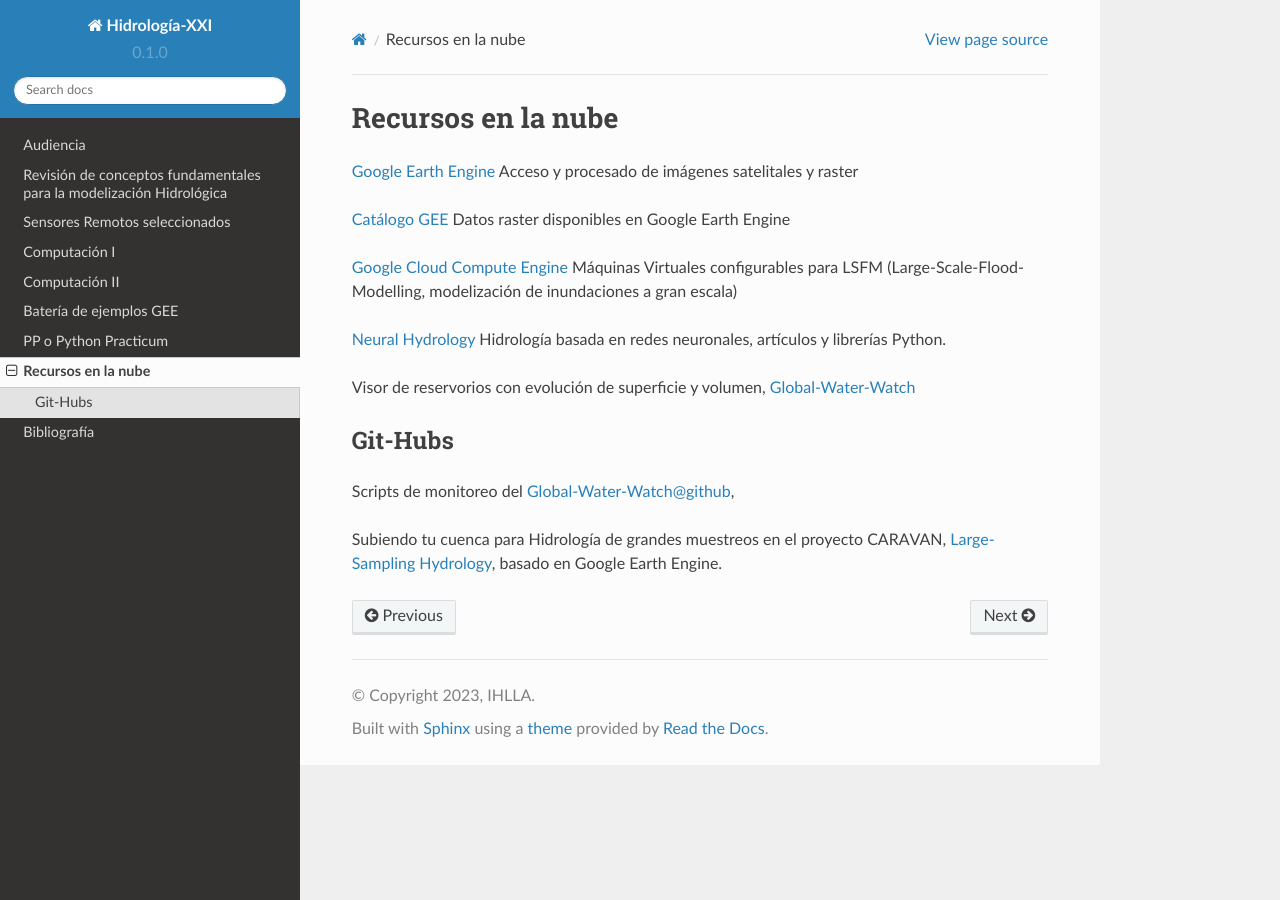
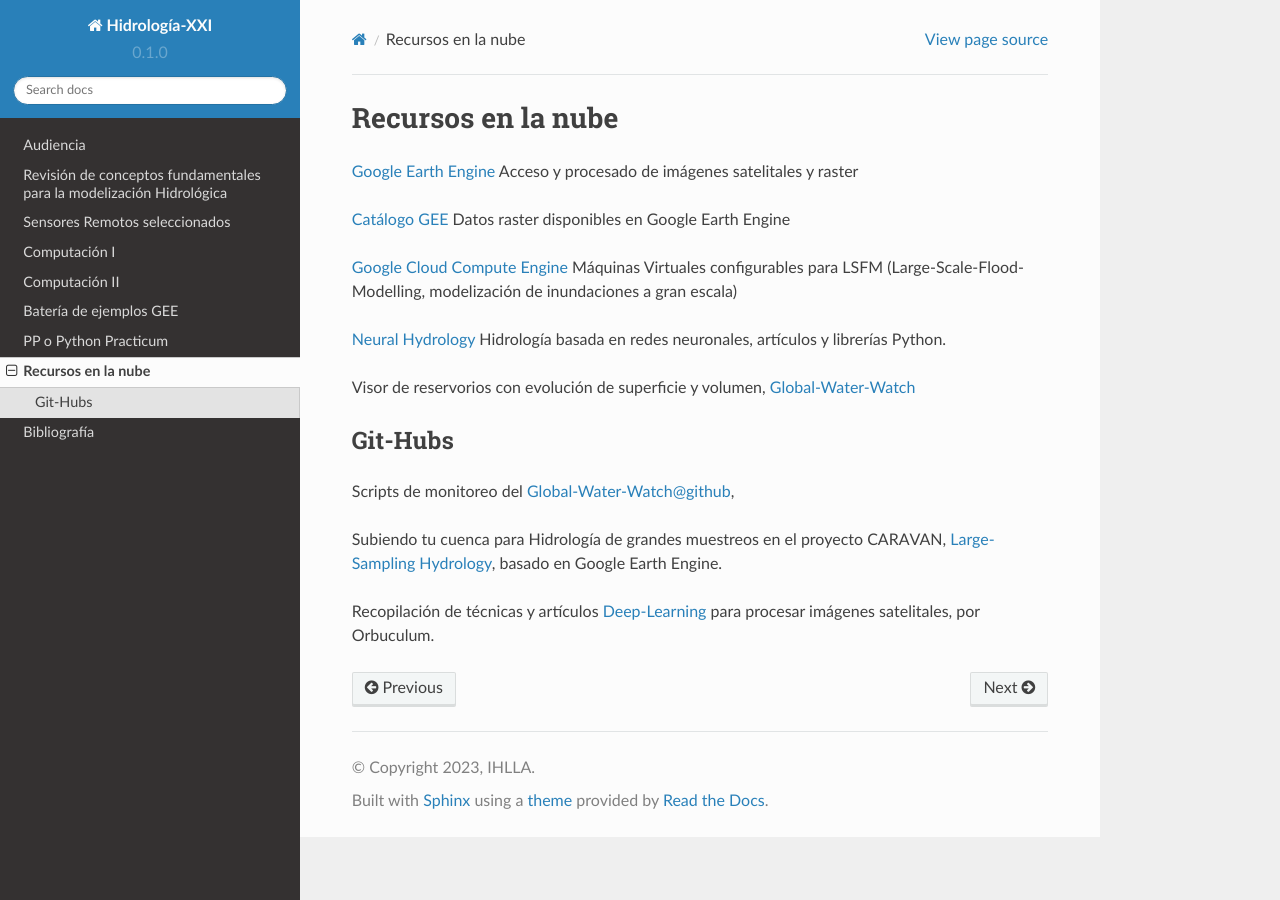
Before and after one commit to ivillamadrid/HidrologiaXXI, a Sphinx documentation site: the page built from docs/source/recursos_nube.rst, in a window 1280 px wide. Built offline with Sphinx 7.4.7 and the Read the Docs theme 2.0.0, drawn with Linux system fonts in a browser that asks for light colours.

Commit message:
Update recursos_nube.rst

```diff
--- a/docs/source/recursos_nube.rst
+++ b/docs/source/recursos_nube.rst
@@ -32,3 +32,7 @@
 Subiendo tu cuenca para Hidrología de grandes muestreos en el proyecto CARAVAN, `Large-Sampling Hydrology`_, basado en Google Earth Engine.
 
 .. _Large-Sampling Hydrology: https://github.com/kratzert/Caravan/wiki/Extending-Caravan-with-new-basins
+
+Recopilación de técnicas y artículos `Deep-Learning`_ para procesar imágenes satelitales, por Orbuculum.
+
+.. _Deep-Learning: https://github.com/satellite-image-deep-learning/techniques
```
